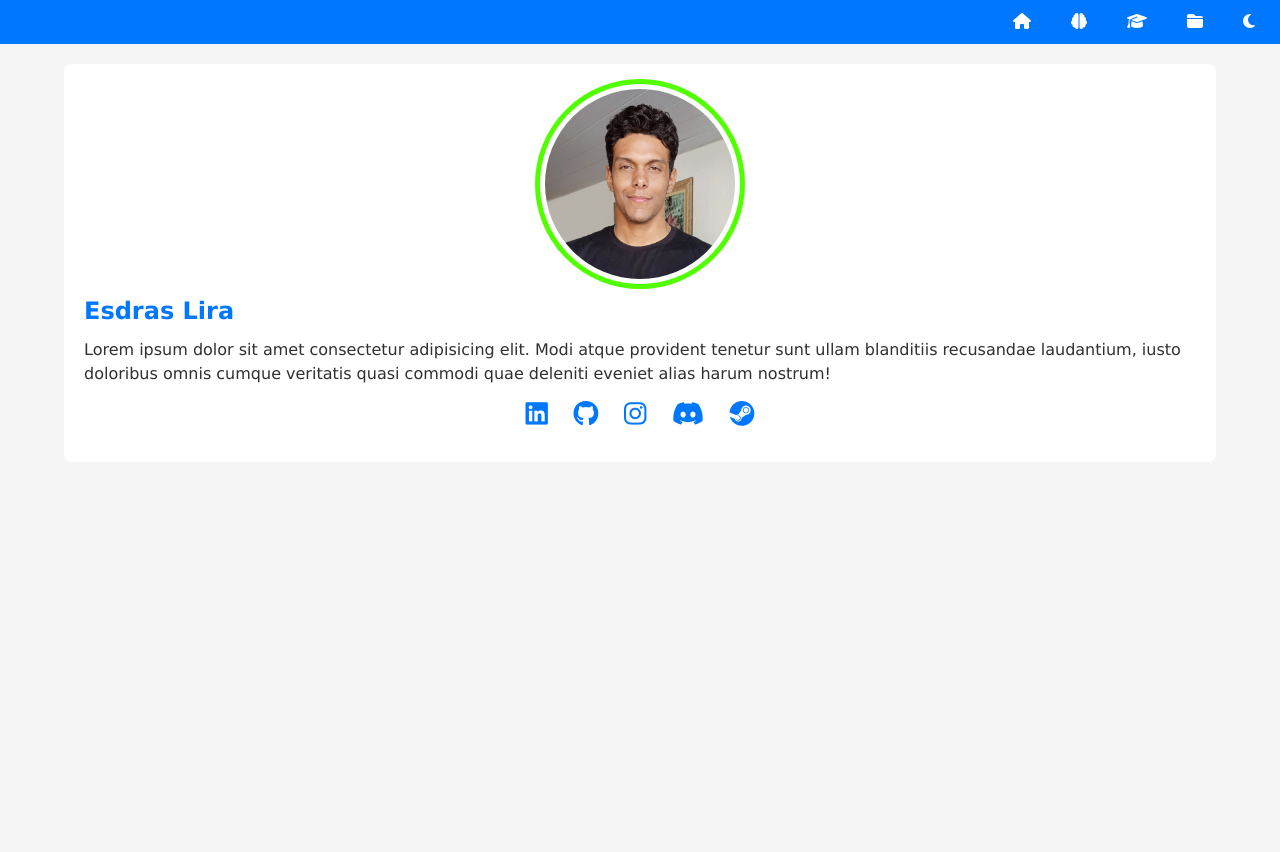
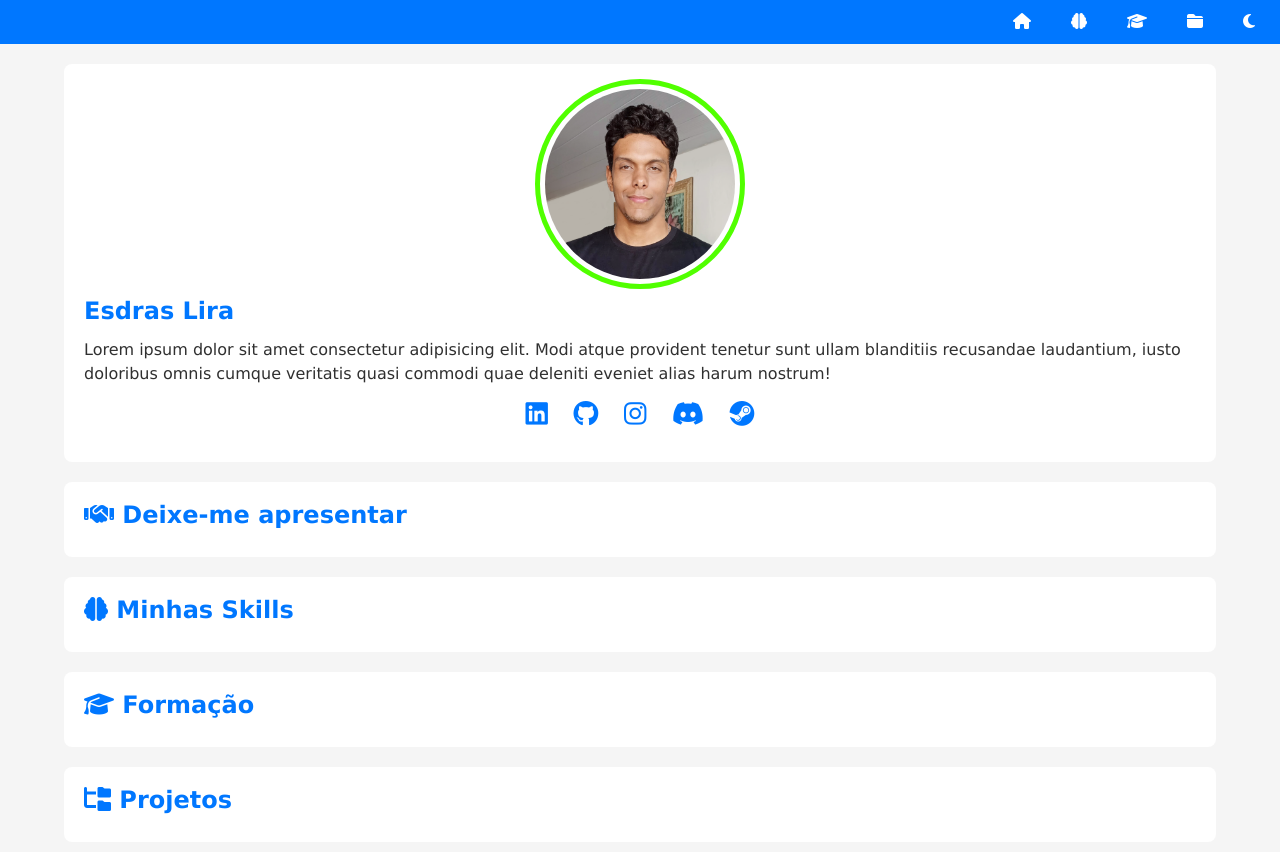
Before and after one commit to Eynng/projeto-portfolio-final, a plain HTML site: page index.html in a window 1280 px wide. Before the commit the page ends 800 px from the top, so only its background shows below. Drawn offline with Linux system fonts and the light colour scheme.

Commit message:
Adicionando a apresentação do meu poerftólio e abas de habilidades/formação e projetos

```diff
--- a/estilos/style.css
+++ b/estilos/style.css
@@ -115,3 +115,19 @@ div#social a {
 div#social a:hover {
   color: var(--destaque-iverso);
 }
+
+article {
+  background-color: var(--fundo-card);
+  padding: 20px;
+  margin-bottom: 20px;
+  border-radius: 8px;
+}
+
+article h2 {
+    color: var(--destaque);
+    margin-bottom: 10px;
+}
+
+section#detalhes {
+  grid-column: 2;
+}
--- a/index.html
+++ b/index.html
@@ -37,6 +37,15 @@
             </div>
         </section>
         <section id="detalhes">
+            <article id="inicio">
+                <h2><i class="fa-solid fa-handshake"></i> Deixe-me apresentar</h2>
+            </article>
+            <article id="skills">
+                <h2><i class="fa-solid fa-brain"></i> Minhas Skills</h2>
+            </article>
+
+            <article id="formacao"><h2><i class="fa-solid fa-graduation-cap"></i> Formação</h2></article>
+            <article id="projetos"><h2><i class="fa-solid fa-folder-tree"></i> Projetos</h2></article>
 
         </section>
 
```
